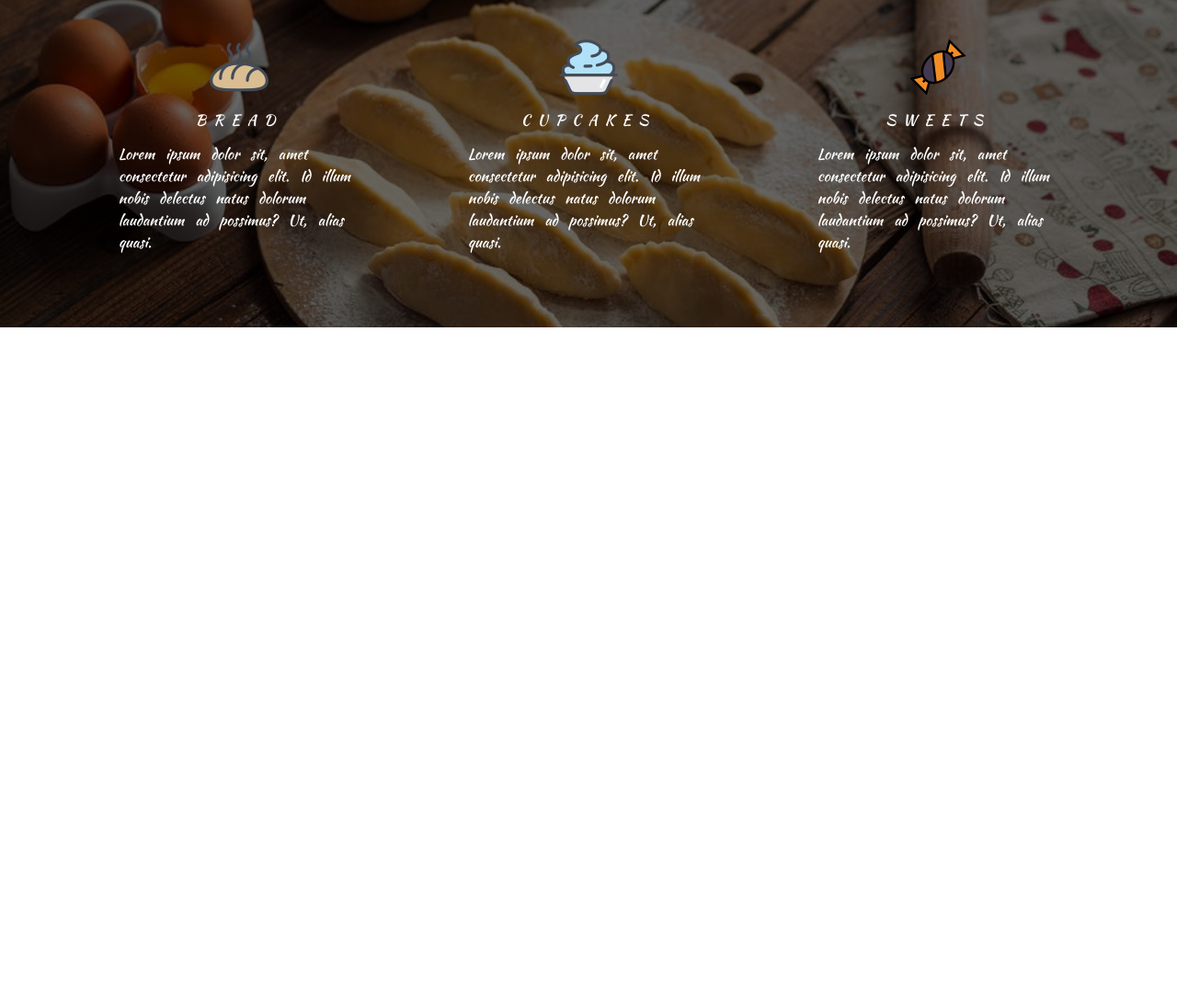
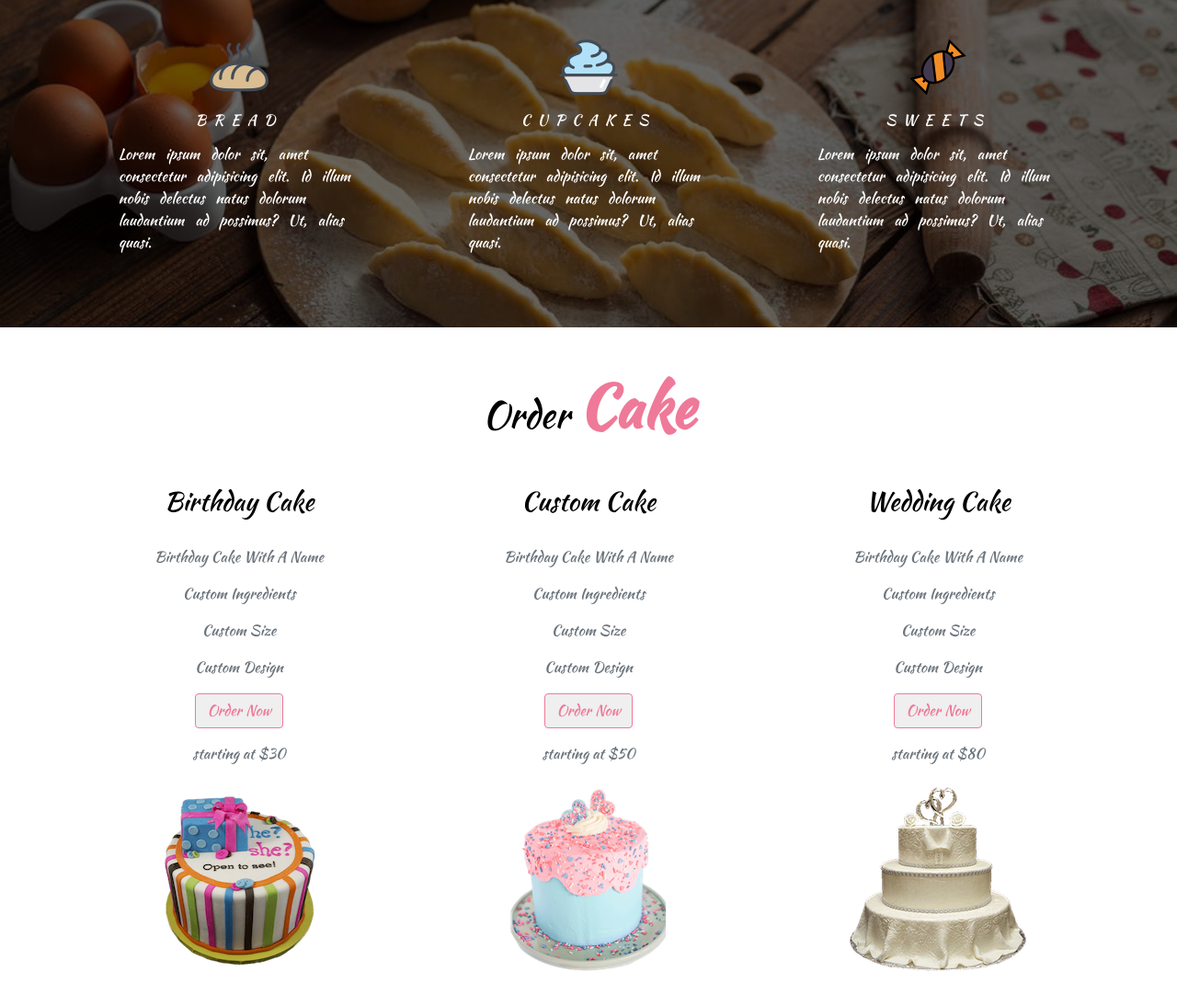
Before and after one commit to W00DH0USE/D-Oh-Nut-Sweets, a plain HTML site: page index.html in a window 1280 px wide. Shown: the part 3177-4271 px from the top of the page at 92% size. Before the commit the page ends 3533 px from the top, so only its background shows below. Drawn offline with Linux system fonts and the light colour scheme.

Commit message:
Finished Cake section

```diff
--- a/index.html
+++ b/index.html
@@ -447,6 +447,62 @@
     </div>
   </section>
 
+
+  <section class="cakes py-5" id="cakes">
+    <div class="container">
+      <!-- Section Title -->
+      <div class="row">
+        <div class="col-10 mx-auto col-sm-6 text-center">
+          <h1 class="text-capitalize">
+            order
+            <strong class="banner-title">cake</strong>
+          </h1>
+        </div>
+      </div>
+      <div class="row">
+        <!-- Single Cake -->
+        <div class="col-sm-11 mx-auto col-md-6 col-lg-4 my-4 text-capitalize text-center">
+          <h3 class="py-3">birthday cake</h3>
+          <div class="text-muted">
+            <p class="my-3">birthday cake with a name</p>
+            <p class="my-3">custom ingredients</p>
+            <p class="my-3">custom size</p>
+            <p class="my-3">custom design</p>
+            <button type="button" class="btn btn-pink text-capitalize mb-3">order now</button>
+            <p class="text-lowercase mb-4">starting at $30</p>
+            <img src="images/trans-cake.png" class="img-fluid" alt="">
+          </div>
+        </div>
+        <!-- Single Cake -->
+        <div class="col-sm-11 mx-auto col-md-6 col-lg-4 my-4 text-capitalize text-center">
+          <h3 class="py-3">custom cake</h3>
+          <div class="text-muted">
+            <p class="my-3">birthday cake with a name</p>
+            <p class="my-3">custom ingredients</p>
+            <p class="my-3">custom size</p>
+            <p class="my-3">custom design</p>
+            <button type="button" class="btn btn-pink text-capitalize mb-3">order now</button>
+            <p class="text-lowercase mb-4">starting at $50</p>
+            <img src="images/trans-custom.png" class="img-fluid" alt="">
+          </div>
+        </div>
+        <!-- Single Cake -->
+        <div class="col-sm-11 mx-auto col-md-6 col-lg-4 my-4 text-capitalize text-center">
+          <h3 class="py-3">wedding cake</h3>
+          <div class="text-muted">
+            <p class="my-3">birthday cake with a name</p>
+            <p class="my-3">custom ingredients</p>
+            <p class="my-3">custom size</p>
+            <p class="my-3">custom design</p>
+            <button type="button" class="btn btn-pink text-capitalize mb-3">order now</button>
+            <p class="text-lowercase mb-4">starting at $80</p>
+            <img src="images/trans-wedding.png" class="img-fluid" alt="">
+          </div>
+        </div>
+      </div>
+    </div>
+  </section>
+
   <!-- jquery -->
   <script src="js/jquery-3.3.1.min.js"></script>
   <!-- bootstrap js -->
```
